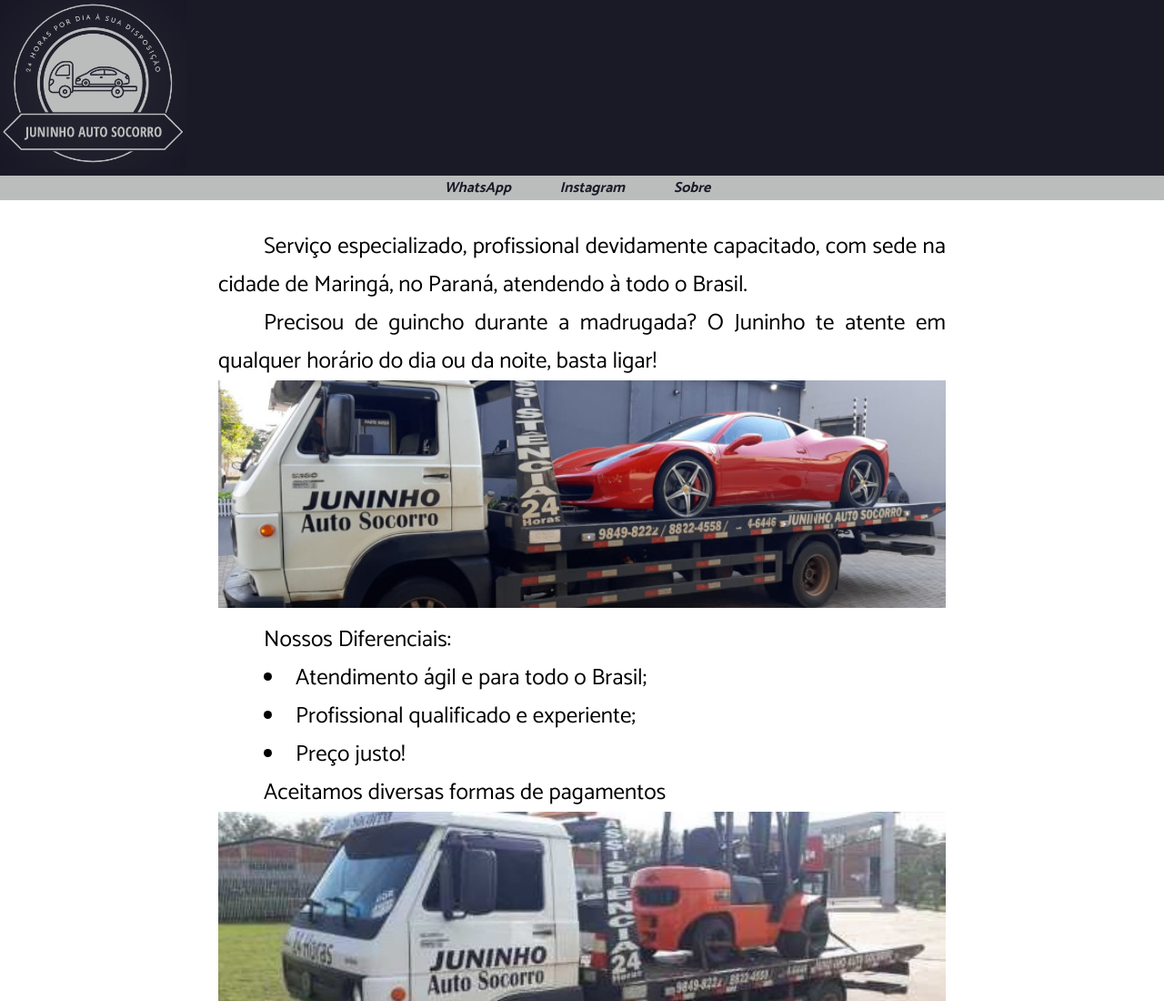
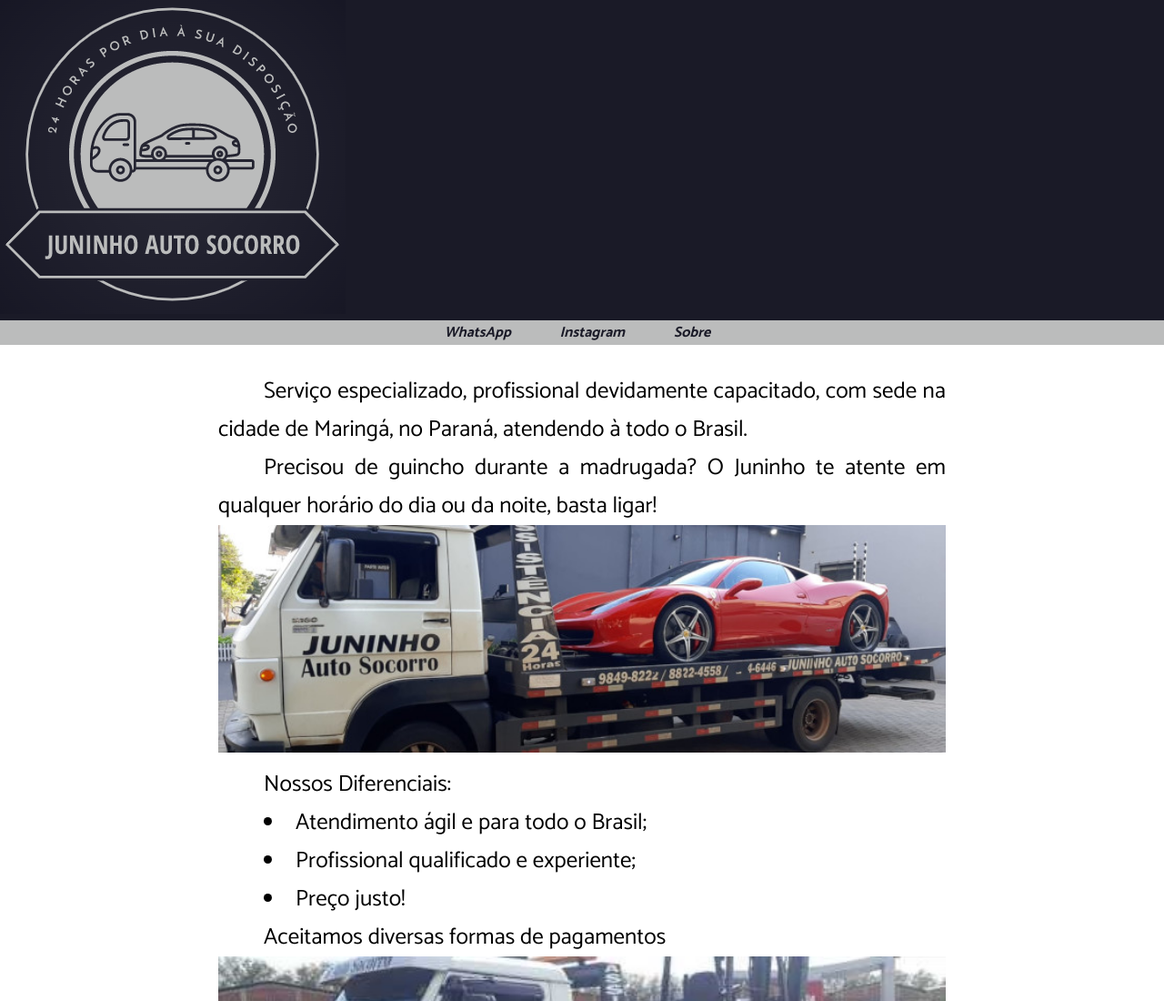
Before and after one commit to AlanVit0r/juninho-autosocorro, a plain HTML site: page index.html in a window 1280 px wide. Shown: the top 1100 px of the page at 91% size. Drawn offline with Linux system fonts and the light colour scheme.

Commit message:
upgrade geral

```diff
--- a/css/style.css
+++ b/css/style.css
@@ -10,11 +10,8 @@
 header {
     font-family: fugaz one, sans-serif;
     background-color: #1a1a27;
-    min-height:  100px;
-    padding-left: 0px;
-}
-header > img {
-    width: 16%;
+    margin: auto;
+    display:inline-flexbox;
 
 }
 
--- a/index.html
+++ b/index.html
@@ -9,7 +9,7 @@
 </head>
 <body>
     <header>
-        <img src="img/Logo-base02.png" alt="logotipo da empresa">
+        <a href="https://wa.me/+5544998498222" target="_blank"><img src="img/Logo-base02.png" alt="logotipo da empresa"></a>
 
         <nav>
             <a href="https://wa.me/+5544998498222" target="_blank">WhatsApp</a>
```
